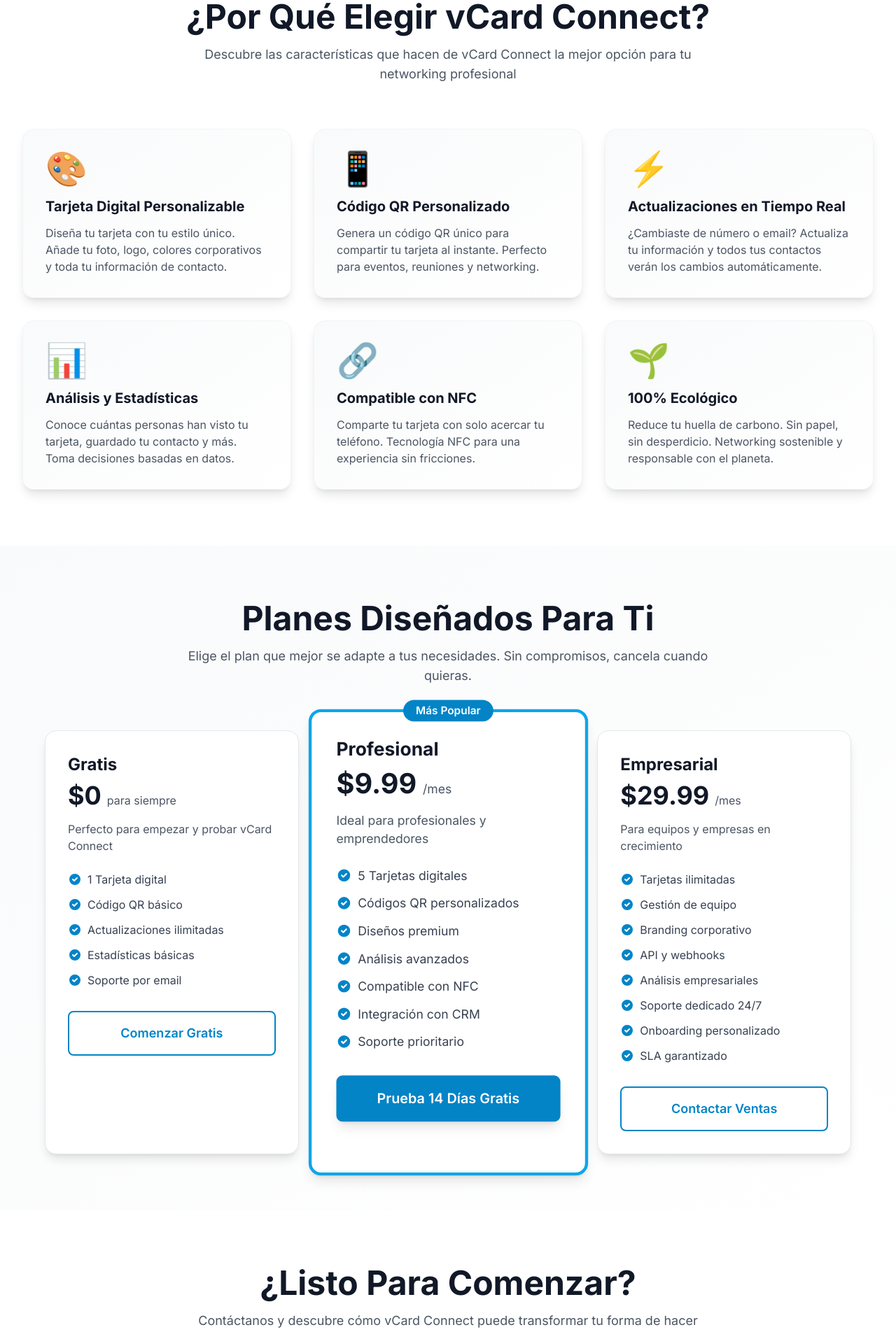
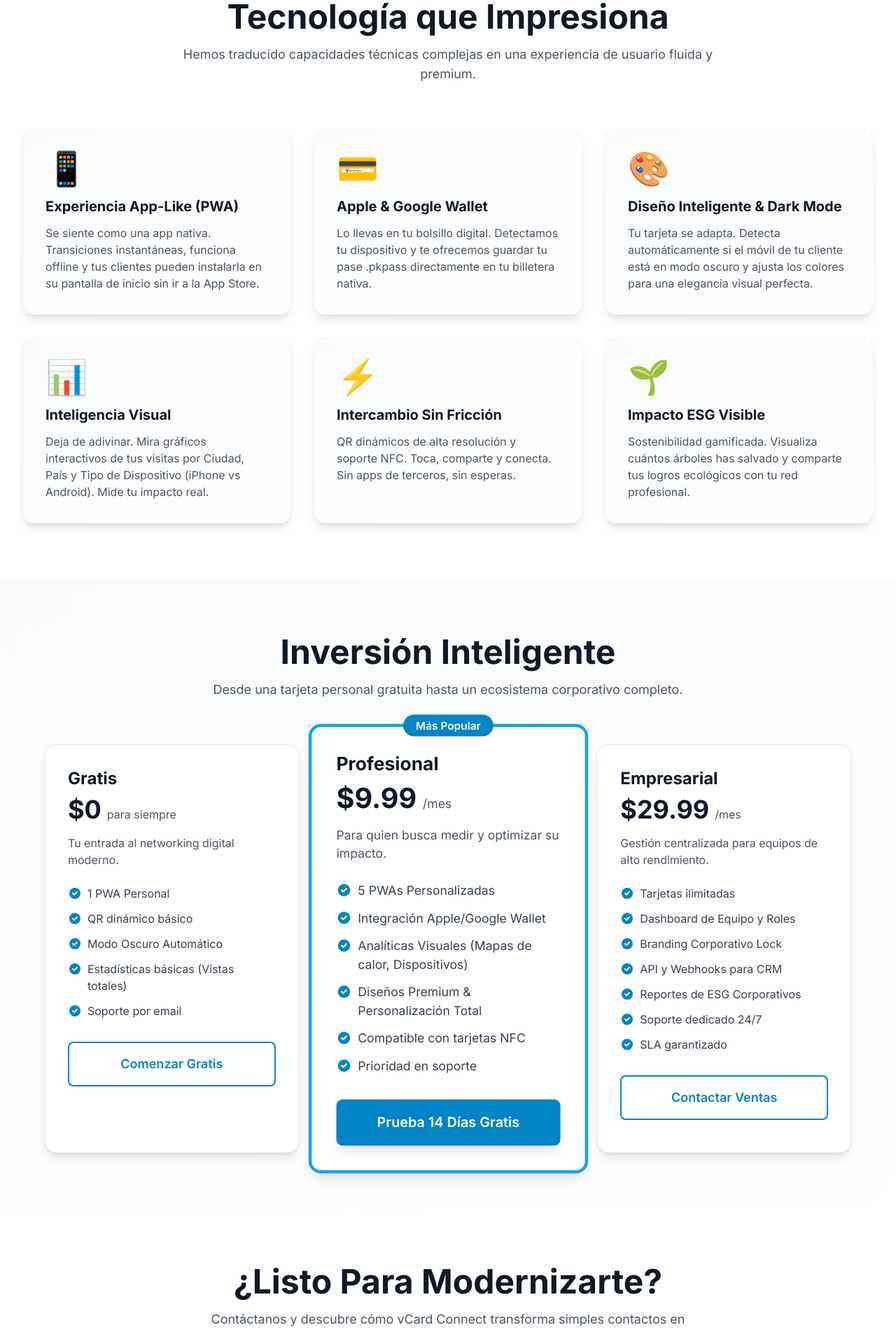
Before and after one commit to radhamesc-capellan/vcard_connect, a Next.js app: page / in a window 1280 px wide. Shown: the part 880-2784 px from the top of the page at 70% size. Built offline with nearby package versions, Linux system fonts and the light colour scheme.

Commit message:
Update landing page copy with PWA & Premium features

```diff
--- a/src/data/landingPageData.ts
+++ b/src/data/landingPageData.ts
@@ -139,16 +139,17 @@
   },
 
   seo: {
-    title: "vCard Connect - Tarjetas de Presentación Digitales Inteligentes",
+    title: "vCard Connect - Tu Tarjeta Digital Premium & PWA",
     description:
-      "Comparte tu información de contacto de forma moderna y profesional con vCard Connect. Crea tarjetas digitales personalizadas, QR codes y más.",
+      "No es solo una web. Es tu App personal. Carga al instante, funciona offline y se integra nativamente en Apple Wallet y Google Wallet.",
     keywords: [
       "vcard",
+      "pwa",
+      "apple wallet",
+      "google wallet",
       "tarjeta digital",
-      "tarjeta de presentación",
-      "contacto digital",
       "networking",
-      "QR code",
+      "nfc",
       "business card",
     ],
     ogImage: "/og-image.svg", // Imagen para compartir en redes sociales
@@ -157,95 +158,95 @@
   navigation: {
     links: [
       { label: "Inicio", href: "#hero" },
-      { label: "Características", href: "#features" },
+      { label: "Experiencia App", href: "#features" },
       { label: "Precios", href: "#pricing" },
       { label: "Contacto", href: "#contact" },
     ],
   },
 
   hero: {
-    title: "Tu Tarjeta de Presentación Digital",
-    subtitle: "Siempre Contigo, Siempre Actualizada",
+    title: "No es solo una Tarjeta. Es tu App Personal.",
+    subtitle: "Instalable. Rápida. Integrada en tu Wallet.",
     description:
-      "Olvídate de las tarjetas de papel. Con vCard Connect, comparte tu información de contacto de forma instantánea mediante códigos QR, links personalizados o NFC.",
+      "Vende tu imagen profesional con una Web App Progresiva (PWA) que tus clientes pueden instalar. Guárdala en Apple Wallet o Google Wallet y comparte con un solo toque.",
     ctaPrimary: {
-      text: "Comenzar Gratis",
+      text: "Crear mi PWA Gratis",
       href: "#contact",
     },
     ctaSecondary: {
-      text: "Ver Características",
+      text: "Ver Demo en Vivo",
       href: "#features",
     },
     image: "/hero-image.svg", // Coloca una imagen hero en /public/
-    imageAlt: "Persona usando vCard Connect en su smartphone",
+    imageAlt: "vCard Connect corriendo como app nativa en iPhone y Android",
   },
 
   features: {
-    sectionTitle: "¿Por Qué Elegir vCard Connect?",
+    sectionTitle: "Tecnología que Impresiona",
     sectionSubtitle:
-      "Descubre las características que hacen de vCard Connect la mejor opción para tu networking profesional",
+      "Hemos traducido capacidades técnicas complejas en una experiencia de usuario fluida y premium.",
     items: [
       {
-        id: "feature-1",
-        title: "Tarjeta Digital Personalizable",
+        id: "feature-pwa",
+        title: "Experiencia App-Like (PWA)",
         description:
-          "Diseña tu tarjeta con tu estilo único. Añade tu foto, logo, colores corporativos y toda tu información de contacto.",
+          "Se siente como una app nativa. Transiciones instantáneas, funciona offline y tus clientes pueden instalarla en su pantalla de inicio sin ir a la App Store.",
+        icon: "📱",
+      },
+      {
+        id: "feature-wallet",
+        title: "Apple & Google Wallet",
+        description:
+          "Lo llevas en tu bolsillo digital. Detectamos tu dispositivo y te ofrecemos guardar tu pase .pkpass directamente en tu billetera nativa.",
+        icon: "💳",
+      },
+      {
+        id: "feature-design",
+        title: "Diseño Inteligente & Dark Mode",
+        description:
+          "Tu tarjeta se adapta. Detecta automáticamente si el móvil de tu cliente está en modo oscuro y ajusta los colores para una elegancia visual perfecta.",
         icon: "🎨",
       },
       {
-        id: "feature-2",
-        title: "Código QR Personalizado",
+        id: "feature-analytics",
+        title: "Inteligencia Visual",
         description:
-          "Genera un código QR único para compartir tu tarjeta al instante. Perfecto para eventos, reuniones y networking.",
-        icon: "📱",
+          "Deja de adivinar. Mira gráficos interactivos de tus visitas por Ciudad, País y Tipo de Dispositivo (iPhone vs Android). Mide tu impacto real.",
+        icon: "📊",
       },
       {
-        id: "feature-3",
-        title: "Actualizaciones en Tiempo Real",
+        id: "feature-nfc",
+        title: "Intercambio Sin Fricción",
         description:
-          "¿Cambiaste de número o email? Actualiza tu información y todos tus contactos verán los cambios automáticamente.",
+          "QR dinámicos de alta resolución y soporte NFC. Toca, comparte y conecta. Sin apps de terceros, sin esperas.",
         icon: "⚡",
       },
       {
-        id: "feature-4",
-        title: "Análisis y Estadísticas",
+        id: "feature-eco",
+        title: "Impacto ESG Visible",
         description:
-          "Conoce cuántas personas han visto tu tarjeta, guardado tu contacto y más. Toma decisiones basadas en datos.",
-        icon: "📊",
-      },
-      {
-        id: "feature-5",
-        title: "Compatible con NFC",
-        description:
-          "Comparte tu tarjeta con solo acercar tu teléfono. Tecnología NFC para una experiencia sin fricciones.",
-        icon: "🔗",
-      },
-      {
-        id: "feature-6",
-        title: "100% Ecológico",
-        description:
-          "Reduce tu huella de carbono. Sin papel, sin desperdicio. Networking sostenible y responsable con el planeta.",
+          "Sostenibilidad gamificada. Visualiza cuántos árboles has salvado y comparte tus logros ecológicos con tu red profesional.",
         icon: "🌱",
       },
     ],
   },
 
   pricing: {
-    sectionTitle: "Planes Diseñados Para Ti",
+    sectionTitle: "Inversión Inteligente",
     sectionSubtitle:
-      "Elige el plan que mejor se adapte a tus necesidades. Sin compromisos, cancela cuando quieras.",
+      "Desde una tarjeta personal gratuita hasta un ecosistema corporativo completo.",
     plans: [
       {
         id: "free",
         name: "Gratis",
         price: "$0",
         period: "para siempre",
-        description: "Perfecto para empezar y probar vCard Connect",
+        description: "Tu entrada al networking digital moderno.",
         features: [
-          "1 Tarjeta digital",
-          "Código QR básico",
-          "Actualizaciones ilimitadas",
-          "Estadísticas básicas",
+          "1 PWA Personal",
+          "QR dinámico básico",
+          "Modo Oscuro Automático",
+          "Estadísticas básicas (Vistas totales)",
           "Soporte por email",
         ],
         ctaText: "Comenzar Gratis",
@@ -256,15 +257,14 @@
         name: "Profesional",
         price: "$9.99",
         period: "/mes",
-        description: "Ideal para profesionales y emprendedores",
+        description: "Para quien busca medir y optimizar su impacto.",
         features: [
-          "5 Tarjetas digitales",
-          "Códigos QR personalizados",
-          "Diseños premium",
-          "Análisis avanzados",
-          "Compatible con NFC",
-          "Integración con CRM",
-          "Soporte prioritario",
+          "5 PWAs Personalizadas",
+          "Integración Apple/Google Wallet",
+          "Analíticas Visuales (Mapas de calor, Dispositivos)",
+          "Diseños Premium & Personalización Total",
+          "Compatible con tarjetas NFC",
+          "Prioridad en soporte",
         ],
         highlighted: true,
         ctaText: "Prueba 14 Días Gratis",
@@ -275,15 +275,14 @@
         name: "Empresarial",
         price: "$29.99",
         period: "/mes",
-        description: "Para equipos y empresas en crecimiento",
+        description: "Gestión centralizada para equipos de alto rendimiento.",
         features: [
           "Tarjetas ilimitadas",
-          "Gestión de equipo",
-          "Branding corporativo",
-          "API y webhooks",
-          "Análisis empresariales",
+          "Dashboard de Equipo y Roles",
+          "Branding Corporativo Lock",
+          "API y Webhooks para CRM",
+          "Reportes de ESG Corporativos",
           "Soporte dedicado 24/7",
-          "Onboarding personalizado",
           "SLA garantizado",
         ],
         ctaText: "Contactar Ventas",
@@ -293,20 +292,20 @@
   },
 
   contact: {
-    sectionTitle: "¿Listo Para Comenzar?",
+    sectionTitle: "¿Listo Para Modernizarte?",
     sectionSubtitle:
-      "Contáctanos y descubre cómo vCard Connect puede transformar tu forma de hacer networking",
+      "Contáctanos y descubre cómo vCard Connect transforma simples contactos en conexiones de alto valor.",
     form: {
       nameLabel: "Nombre Completo",
-      namePlaceholder: "Jhon Doe",
-      emailLabel: "Correo Electrónico",
-      emailPlaceholder: "jhon@ejemplo.com",
+      namePlaceholder: "Tu nombre",
+      emailLabel: "Correo Profesional",
+      emailPlaceholder: "tu@empresa.com",
       messageLabel: "Mensaje",
-      messagePlaceholder: "Cuéntanos cómo podemos ayudarte...",
+      messagePlaceholder: "Me interesa para mi equipo de ventas...",
       submitButton: "Enviar Mensaje",
       sendingButton: "Enviando...",
       successMessage:
-        "¡Mensaje enviado con éxito! Nos pondremos en contacto pronto.",
+        "¡Mensaje enviado! Un experto en networking digital te contactará pronto.",
       errorMessage:
         "Hubo un error al enviar tu mensaje. Por favor, intenta nuevamente.",
     },
@@ -319,7 +318,7 @@
 
   footer: {
     aboutText:
-      "vCard Connect es la plataforma líder en tarjetas de presentación digitales. Conectamos profesionales de todo el mundo de forma moderna, eficiente y sostenible.",
+      "vCard Connect redefine el networking con tecnología PWA, Wallet y Analítica Visual. Conectamos profesionales de forma inteligente, rápida y sostenible.",
     socialLinks: [
       {
         name: "X",
```
